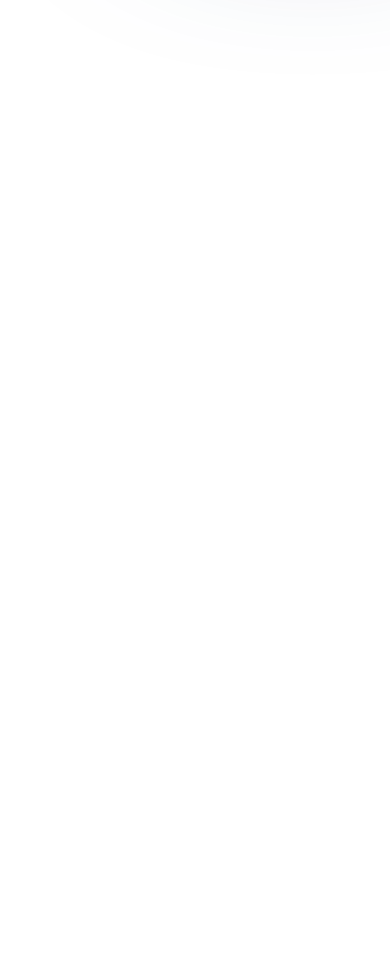
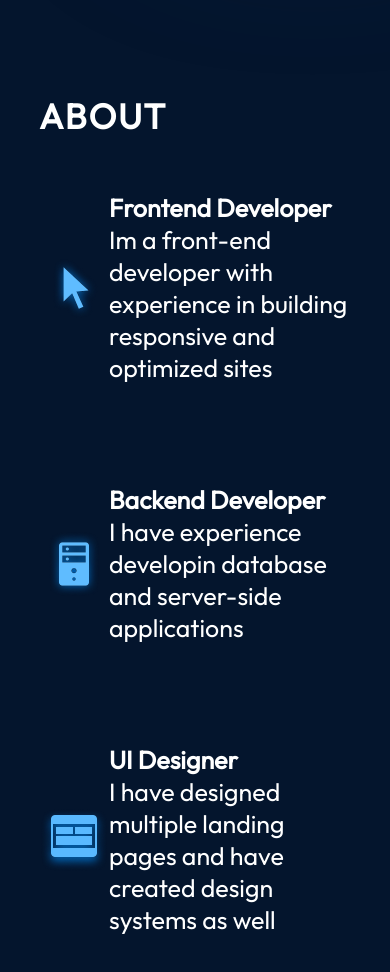
Before and after one commit to NikFarees/react-portfolio, a React (Vite) app: page / in a window 390 px wide. Shown: the part 740-1712 px from the top of the page. Before the commit the page ends 844 px from the top, so only its background shows below. Built offline with nearby package versions, Linux system fonts and the light colour scheme.

Commit message:
About section
Introduced a new About component with corresponding CSS module for layout and responsiveness. Updated App.jsx to include the About section, and enabled smooth scrolling in index.css for improved navigation experience.

```diff
--- a/src/App.jsx
+++ b/src/App.jsx
@@ -1,5 +1,6 @@
 
 import styles from './App.module.css'
+import About from './components/About/About'
 import Hero from './components/Hero/Hero'
 import Navbar from './components/Navbar/Navbar'
 
@@ -9,6 +10,7 @@
     <div className={styles.App}>
       <Navbar />
       <Hero />
+      <About />
     </div>
   )
 }
--- /dev/null
+++ b/src/components/About/About.jsx
@@ -0,0 +1,54 @@
+import React from 'react'
+
+import styles from './About.module.css'
+import { getImageUrl } from '../../utils'
+
+const About = () => {
+    return (
+        <section className={styles.container} id="about">
+            <h2 className={styles.title}>About</h2>
+            <div className={styles.content}>
+                <img
+                    src={getImageUrl("about/aboutImage.png")}
+                    alt="Me sitting with a laptop"
+                    className={styles.aboutImage}
+                />
+
+                <ul className={styles.aboutItems}>
+                    <li className={styles.aboutItem}>
+                        <img src={getImageUrl("about/cursorIcon.png")} alt="cursor" />
+                        <div className={styles.aboutItemText}>
+                            <h3>Frontend Developer</h3>
+                            <p>
+                                Im a front-end developer with experience in
+                                building responsive and optimized sites
+                            </p>
+                        </div>
+                    </li>
+                    <li className={styles.aboutItem}>
+                        <img src={getImageUrl("about/serverIcon.png")} alt="server" />
+                        <div className={styles.aboutItemText}>
+                            <h3>Backend Developer</h3>
+                            <p>
+                                I have experience developin database
+                                and server-side applications
+                            </p>
+                        </div>
+                    </li>
+                    <li className={styles.aboutItem}>
+                        <img src={getImageUrl("about/uiIcon.png")} alt="ui" />
+                        <div className={styles.aboutItemText}>
+                            <h3>UI Designer</h3>
+                            <p>
+                                I have designed multiple landing pages and
+                                have created design systems as well
+                            </p>
+                        </div>
+                    </li>
+                </ul>
+            </div>
+        </section>
+    )
+}
+
+export default About
--- /dev/null
+++ b/src/components/About/About.module.css
@@ -0,0 +1,92 @@
+@import "../../vars.css";
+
+.container {
+  position: relative;
+  background-color: rgba(12, 12, 12, 0.6);
+  border-radius: 15px;
+  padding: 73px;
+  margin-top: 129px;
+  z-index: 1;
+  margin-left: 10%;
+  margin-right: 10%;
+}
+
+.title {
+  color: var(--color-text);
+  font-size: 35px;
+  font-weight: 700;
+  letter-spacing: 1.75px;
+  text-transform: uppercase;
+}
+
+.content {
+  display: flex;
+  flex-direction: row;
+  align-items: center;
+}
+
+.aboutImage {
+  width: 35%;
+}
+
+.aboutItems {
+  color: var(--color-text);
+  display: flex;
+  flex-direction: column;
+  gap: 50px;
+}
+
+.aboutItem {
+  display: flex;
+  flex-direction: row;
+  align-items: center;
+  border-radius: 20px;
+  list-style: none;
+  padding: 25px;
+  background-image: linear-gradient(
+    90deg,
+    rgba(165, 215, 232, 0.42) 0%,
+    rgba(255, 255, 255, 0) 100%
+  );
+  background-size: 0 100%;
+  background-repeat: no-repeat;
+  transition: 0.4s;
+}
+
+.aboutItem:hover {
+  background-size: 100% 100%;
+}
+
+.aboutItem h3 {
+  font-size: 25px;
+  font-weight: 600;
+}
+
+.aboutItem p {
+  font-size: 25px;
+}
+
+@media screen and (max-width: 830px) {
+  .container {
+    background-color: transparent;
+    padding-left: 0;
+    padding-right: 0;
+  }
+
+  .content {
+    flex-direction: column;
+  }
+
+  .aboutImage {
+    display: none;
+  }
+
+  .aboutItems {
+    margin-top: 29px;
+  }
+
+  .aboutItem {
+    padding-left: 0;
+    padding-right: 0;
+  }
+}
--- a/src/index.css
+++ b/src/index.css
@@ -4,3 +4,7 @@
   padding: 0;
   font-family: "Outfit", Arial, Helvetica, sans-serif;
 }
+
+html {
+  scroll-behavior: smooth;
+}
```
